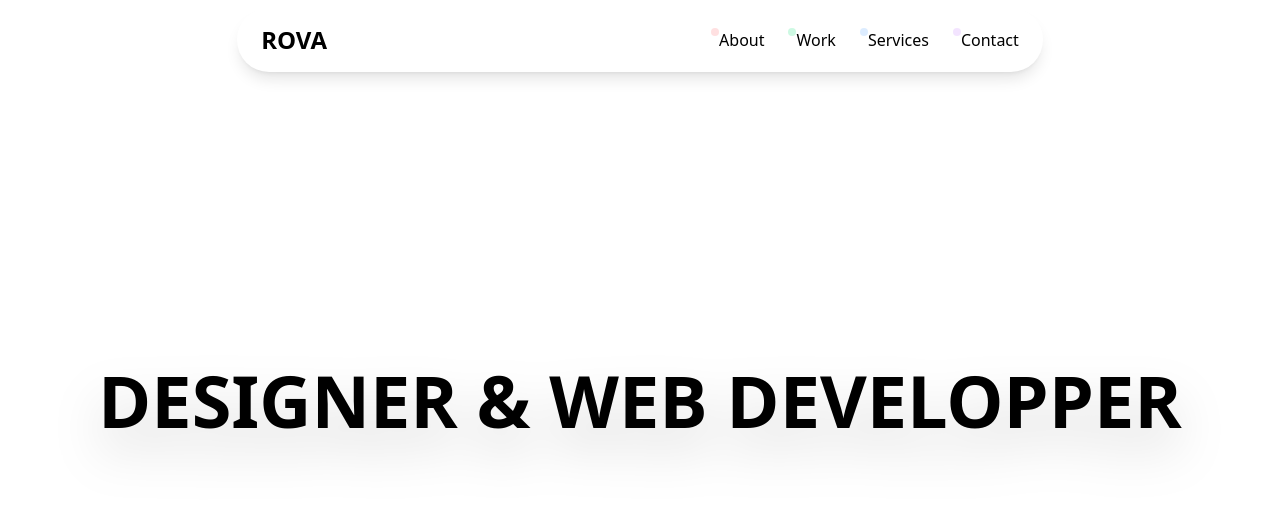
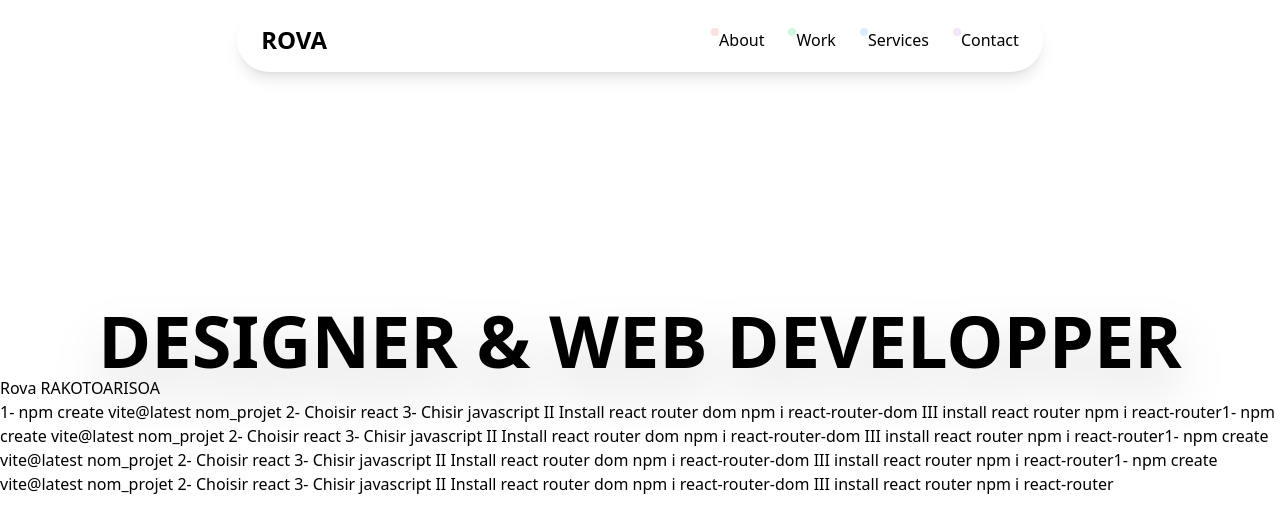
Before and after one commit to RovaRakotoarisoa/rvickx, a React (Vite) app: page / in a window 1280 px wide. Shown: the top 532 px of the page. Built offline with nearby package versions, Linux system fonts and the light colour scheme.

Commit message:
make about page and find

```diff
--- /dev/null
+++ b/src/About.jsx
@@ -0,0 +1,53 @@
+function About(){
+	return(
+		<>
+			<div className="flex">
+				<p>
+					<h2>Rova RAKOTOARISOA</h2>
+					<p>
+						1- npm create vite@latest nom_projet
+						2- Choisir react
+						3- Chisir javascript
+
+
+						II Install react router dom
+						npm i react-router-dom
+
+						III install react router
+						npm i react-router1- npm create vite@latest nom_projet
+						2- Choisir react
+						3- Chisir javascript
+
+
+						II Install react router dom
+						npm i react-router-dom
+
+						III install react router
+						npm i react-router1- npm create vite@latest nom_projet
+						2- Choisir react
+						3- Chisir javascript
+
+
+						II Install react router dom
+						npm i react-router-dom
+
+						III install react router
+						npm i react-router1- npm create vite@latest nom_projet
+						2- Choisir react
+						3- Chisir javascript
+
+
+						II Install react router dom
+						npm i react-router-dom
+
+						III install react router
+						npm i react-router
+					</p>
+
+				</p>
+				<img src="" alt="" />
+			</div>
+		</>
+	);
+}
+export default About;
--- a/src/App.jsx
+++ b/src/App.jsx
@@ -1,8 +1,9 @@
 import { useState } from 'react'
 import './App.css'
 import Navbar from './components/Navbar'
-import HeroSection from './components/HeroSection'
 import Container from './components/Container'
+import HeroSection from './HeroSection'
+import About from './About'
 
 /**
 *
@@ -14,9 +15,10 @@ for devient htmlFor
 function App(){
   return(
     <>
-      <Navbar title="CSS and Separating JS and JSX" test="YES"/>
+      <Navbar />
       <Container>
          <HeroSection />
+         <About />
       </Container>
 
     </>
--- a/src/components/HeroSection.jsx
+++ b/src/HeroSection.jsx
@@ -3,7 +3,7 @@
 function HeroSection(){
 	return(
 		<>
-			<h1 className="text-7xl font-extrabold drop-shadow-2xl">
+			<h1 className="hero__text text-7xl font-extrabold drop-shadow-2xl">
 				DESIGNER &amp;
 				WEB DEVELOPPER
 			</h1>
--- a/src/components/Container.jsx
+++ b/src/components/Container.jsx
@@ -1,6 +1,6 @@
 function Container({children}){
 	return(
-		<div className="container h-screen flex items-center justify-center">
+		<div className="container h-screen flex flex-col items-center justify-center">
 			{children}
 		</div>
 	);
--- a/src/components/Navbar.jsx
+++ b/src/components/Navbar.jsx
@@ -1,4 +1,4 @@
-function Navbar(props) {
+function Navbar() {
 	return (
 		<nav className="bg-yellow-300/50 flex justify-center items-center w-full">
 			<div className="bg-white px-6 py-4 mt-20 rounded-[50px] flex gap-[24rem] justify-between items-center fixed shadow-lg backdrop-blur-lg">
```
Also changed, not shown: src/App.css (+11 -0 lines), src/font/Poppins-Medium.ttf (added).
